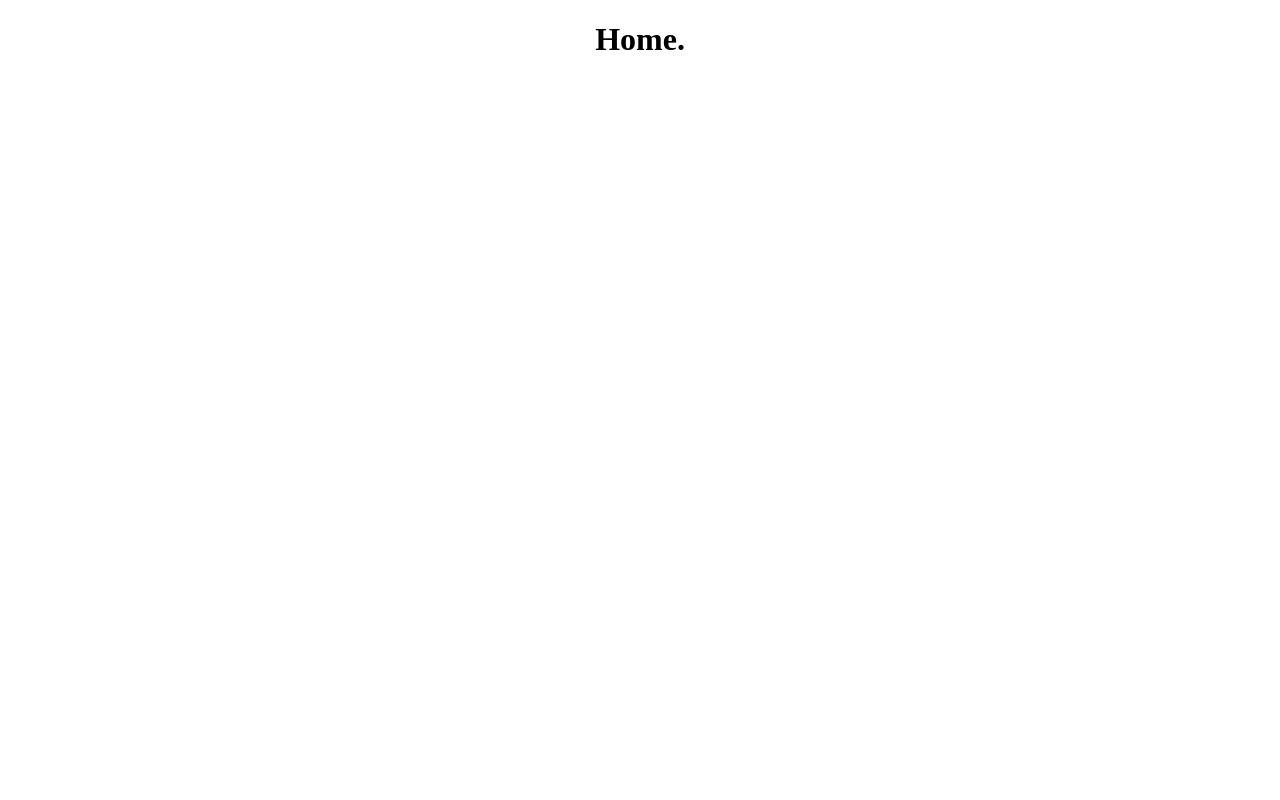
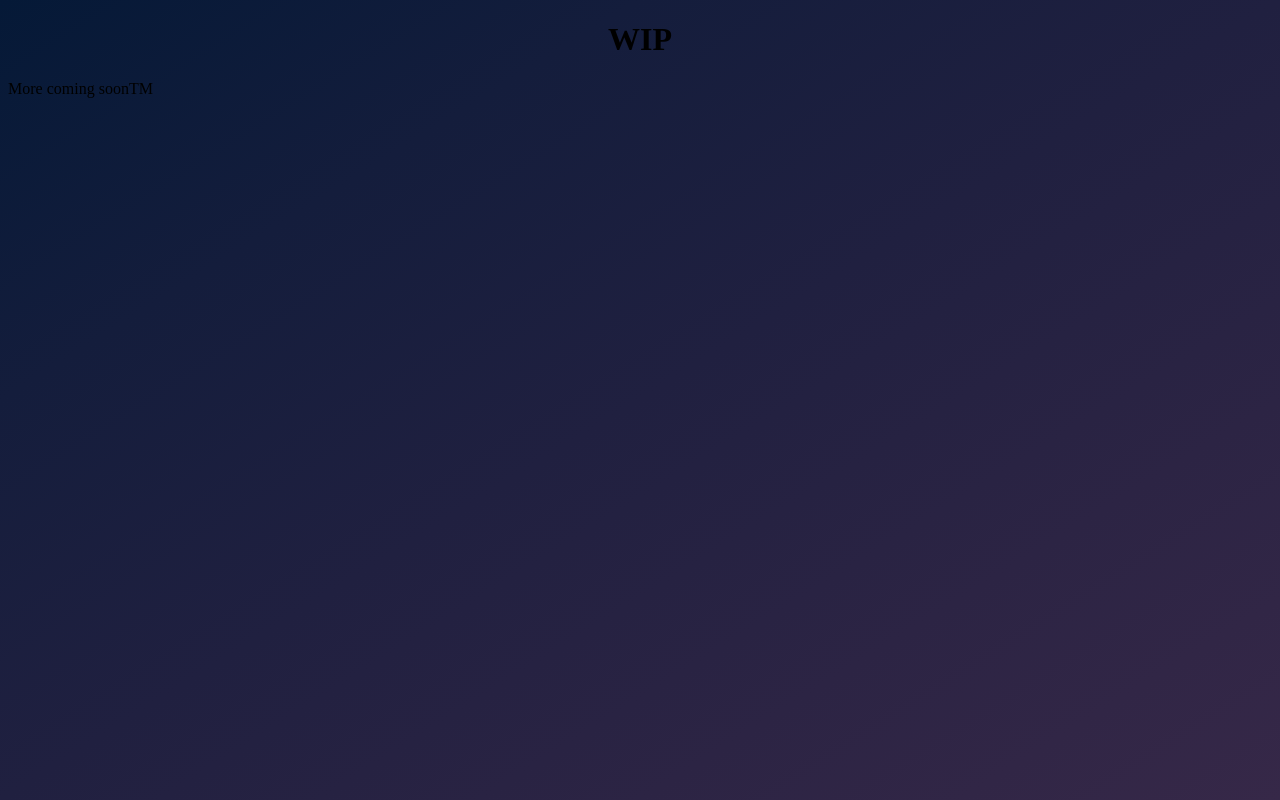
Before and after one commit to VincentErb/website, a plain HTML site: page index.html in a window 1280 px wide. Drawn offline with Linux system fonts and the light colour scheme.

Commit message:
gradient test with firefox

```diff
--- a/index.css
+++ b/index.css
@@ -1,3 +1,13 @@
+* {
+  box-sizing: border-box;
+}
+
+html {
+  height: 100%;
+  width: 100%;
+  background-image: linear-gradient(to right bottom, #051937, #141d3c, #202040, #2c2444, #362848);
+}
+
 h1 {
   text-align: center;
   vertical-align: middle;
--- a/index.html
+++ b/index.html
@@ -5,6 +5,7 @@
     <link rel="stylesheet" href="./index.css">
 </head>
 <body>
-    <h1>Home.</h1>
+    <h1>WIP</h1>
+    <p>More coming soon<span>TM</span></p>
 </body>
 </html>
```
